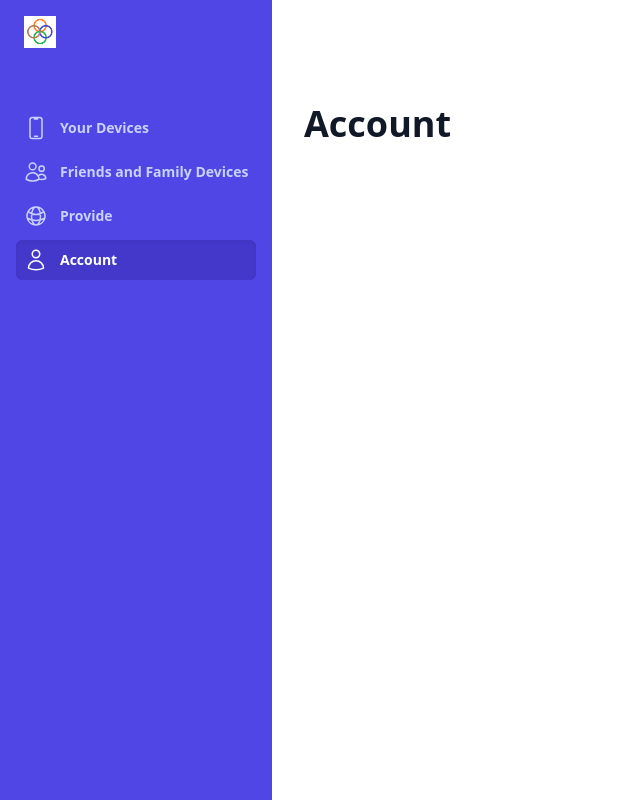
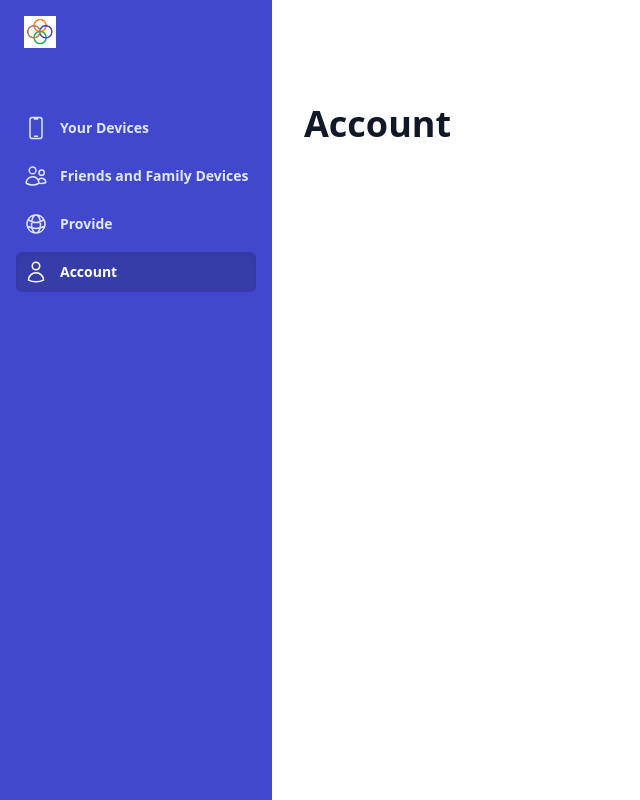
Before and after one commit to urnetwork/web, a Next.js app in the folder app/: page /account in a window 1280 px wide. Shown: the whole page, without its empty margins (0-640 px from the left). Built offline with nearby package versions, Linux system fonts and the light colour scheme.

Commit message:
Use colors from the style guide

```diff
--- a/app/src/app/(pages)/devices/page.tsx
+++ b/app/src/app/(pages)/devices/page.tsx
@@ -40,7 +40,7 @@ export default async function Page() {
             return (
               <div
                 key={client.client_id}
-                className="border border-gray-300 bg-gray-100 rounded-md p-4 flex flex-row gap-4 items-center"
+                className="border border-gray-300 bg-gray-100 rounded-md p-4 flex flex-row gap-4 items-center cursor-pointer hover:border-primary"
               >
                 <div className="w-8 h-8">
                   <DevicePhoneMobileIcon className="text-gray-400" />
--- a/app/src/app/(pages)/layout.tsx
+++ b/app/src/app/(pages)/layout.tsx
@@ -38,7 +38,7 @@ export default function RootLayout({
   return (
     <>
       <section id="sidebar" className="h-full fixed z-50 flex bg-teal-800  ">
-        <div className="flex grow flex-col gap-y-5 overflow-y-auto bg-indigo-600 px-6 pb-2">
+        <div className="flex grow flex-col gap-y-5 overflow-y-auto bg-primary px-6 pb-2">
           <div className="flex h-16 shrink-0 items-center">
             <img
               className="h-8 w-auto"
@@ -49,15 +49,15 @@ export default function RootLayout({
           <nav className="flex flex-1 flex-col mt-6">
             <ul role="list" className="flex flex-1 flex-col gap-y-7">
               <li>
-                <ul role="list" className="-mx-2 space-y-1">
+                <ul role="list" className="-mx-2 space-y-2">
                   {navigation.map((item) => (
                     <li key={item.name}>
                       <Link
                         href={item.href}
                         className={classNames(
                           pathname == item.href
-                            ? "bg-indigo-700 text-white shadow-inner"
-                            : "text-indigo-200 hover:text-white hover:bg-indigo-700 hover:shadow-inner",
+                            ? "bg-primary-semidark text-white shadow-inner"
+                            : "text-indigo-100 hover:text-white hover:bg-primary-semidark hover:shadow-inner",
                           "group flex gap-x-3 rounded-md p-2 text-sm leading-6 font-semibold"
                         )}
                       >
@@ -65,7 +65,7 @@ export default function RootLayout({
                           className={classNames(
                             pathname == item.href
                               ? "text-white"
-                              : "text-indigo-200 group-hover:text-white",
+                              : "text-indigo-100 group-hover:text-white",
                             "h-6 w-6 shrink-0"
                           )}
                           aria-hidden="true"
--- a/app/src/app/error.tsx
+++ b/app/src/app/error.tsx
@@ -19,7 +19,7 @@ export default function Error({
     <div>
       <h2>Sorry, something went wrong!</h2>
       <button
-        className="button"
+        className="button btn-primary"
         onClick={
           // Attempt to recover by trying to re-render the segment
           () => reset()
--- a/app/src/app/globals.css
+++ b/app/src/app/globals.css
@@ -25,5 +25,9 @@ h1 {
 }
 
 .button {
-  @apply bg-indigo-600 hover:bg-indigo-700 border border-indigo-700 cursor-pointer text-white py-2 px-6 rounded-md active:translate-y-0.5;
+  @apply cursor-pointer py-2 px-6 rounded-md active:translate-y-0.5;
 }
+
+.btn-primary {
+  @apply bg-indigo-600 hover:bg-indigo-700 border border-indigo-700 text-white;
+}
--- a/app/src/app/page.tsx
+++ b/app/src/app/page.tsx
@@ -6,7 +6,7 @@ export default function Page() {
       <div className="max-w-lg mx-auto mt-24 text-center">
         <h1>You&apos;re not logged in</h1>
         <Link href="https://bringyour.com">
-          <button className="button mt-6">Log in here</button>
+          <button className="button btn-primary mt-6">Log in here</button>
         </Link>
       </div>
     </>
--- a/app/tailwind.config.ts
+++ b/app/tailwind.config.ts
@@ -13,6 +13,7 @@ const config: Config = {
         'danger': '#CD4439',
         'primary': {
           DEFAULT: '#4148CD',
+          'semidark': '#363CA8',
           'dark': '#292D80'
         },
         'secondary': {
```
